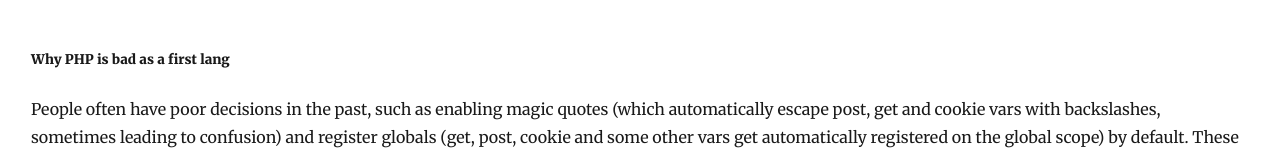
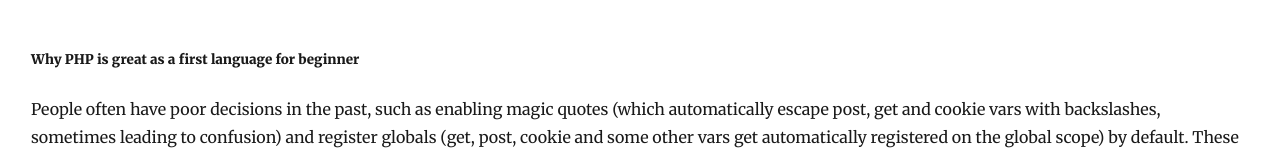
Before and after one commit to samahd626/learnfromsamahd, a Gatsby site: page /why-php-is-a-good-first-language-to-learn/ in a window 1280 px wide. Shown: the part 2022-2172 px from the top of the page. Built offline with nearby package versions, Linux system fonts and the light colour scheme; Gatsby itself is replaced by a stand-in of ours; some packages are replaced by stand-ins of ours.

Commit message:
Update Blog “why-php-is-a-good-first-language-to-learn/index”

```diff
--- a/content/blog/why-php-is-a-good-first-language-to-learn/index.md
+++ b/content/blog/why-php-is-a-good-first-language-to-learn/index.md
@@ -9,49 +9,31 @@
 
 ## **Introduction**
 
-
-
 Hello world, I would like to start with what php is Incase you don’t know. **PHP** stands for Hypertext Preprocessor. It is a server side language ie it’s a type of language that processes your form when you submit or that redirect when you are not logged in, though a server side language does way more than that.
 
 PHP is actually very simple and beginner friendly and I actually learnt it as my first language but still I wouldn’t recommend it as a first programming language to learn.
 
-
-
 **What does not make a good first language**
 
 1. Language with complex and long syntax
-
 2. Writing very long code for everything
-
 3. Hard concepts like C’s pointers
-
 4. Statically typed.
 
 Etc
 
 The above are traits of a bad beginner first language unless you have a super interest in learning coding like me you can opt for a language like c, c++ etc thathas this traits. Else you’ll loose the little interest you have left.
 
-
-
 ##### What makes a good language
 
-
-
 1. Short and easy syntax like php
-
 2. Write short codes for simple tasks and not too long code for complex tasks
-
 3. Simple concepts
-
 4. Dynamically types ie declaring a variable without specifying whether it’s a string, float, Boolean etc.
 
 The above are attributes of a good beginner first language and guess what PHP has all these attributes and even more. Then why did I say it’s bad?
 
-
-
-##### Why PHP is bad as a first lang
-
-
+##### Why PHP is great as a first language for beginner
 
 People often have poor decisions in the past, such as enabling magic quotes (which automatically escape post, get and cookie vars with backslashes, sometimes leading to confusion) and register globals (get, post, cookie and some other vars get automatically registered on the global scope) by default. These two are also often used as general attacks on PHP – which I really don’t understand. Sure, they aren’t exactly good things, but you can disable them.
 
@@ -59,8 +41,6 @@
 
 \
 Most often said, People say it is very easy to write bad codes in PHP, I totally agree with that but what’s bad in writing bad codes if you are just a beginner 🤷‍♂️. I highly recommend learning php. It’ll simple make you more interested in programming and set you up for languages you’ll be considering in the future.
-
-
 
 \
 **PHP is just perfect for you**
@@ -75,10 +55,6 @@
 
 And finally, PHP is a very popular language! If you learn PHP, you can be sure that you can find employment coding it as above 70% web apps run php as backend and it’s been used by tech moguls like Facebook, yahoo, wordpress etc.
 
-
-
 ##### Conclusion
 
-
-
 Don’t let anyone mislead you, if you’re considering web development, PHP is your guy, you can learn online or hire a guy like me to reach you. For feed back or questions. Email me at samahd626@gmail.com. Thanks for reading and best of luck with your career.
```
